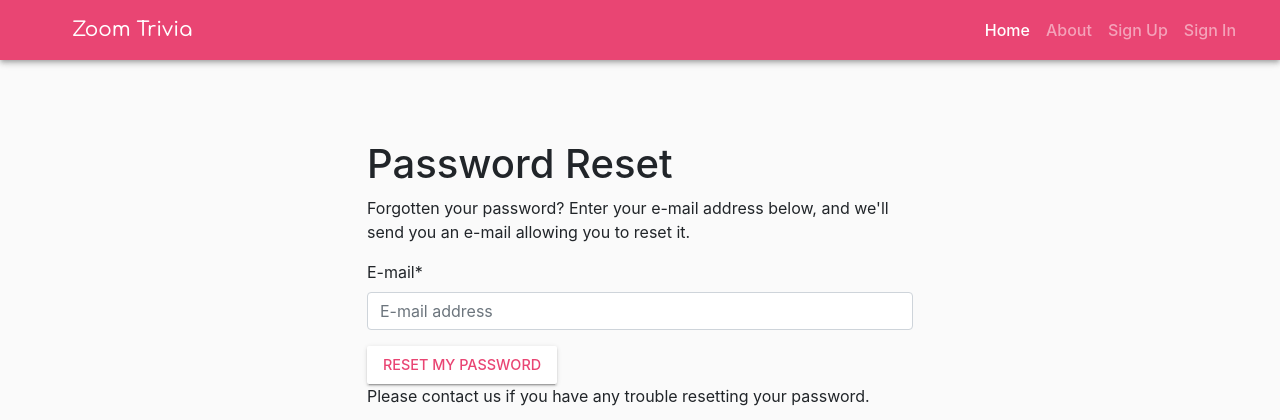
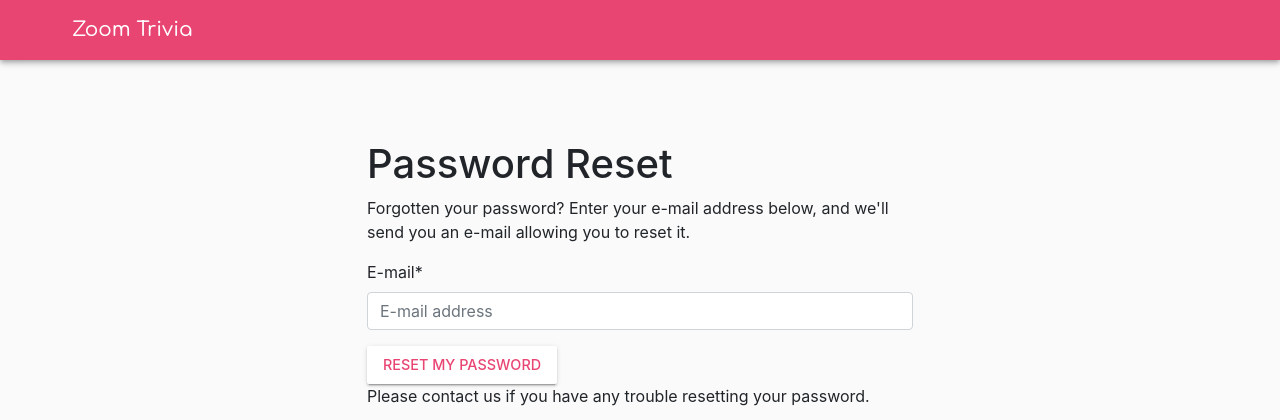
Before and after one commit to ariannedee/zoom-trivia, a Django app: page /accounts/password/reset/ in a window 1280 px wide. Shown: the top 420 px of the page. Run offline with Django 3.2, Linux system fonts and the light colour scheme; some libraries are stand-ins or nearby versions.

Commit message:
Remove unused nav items

```diff
--- a/zoom_trivia/templates/base.html
+++ b/zoom_trivia/templates/base.html
@@ -46,29 +46,10 @@
 
       <div class="collapse navbar-collapse justify-content-end" id="navbarSupportedContent">
         <ul class="navbar-nav">
-          <li class="nav-item active">
-            <a class="nav-link" href="{% url 'games:home' %}">Home <span class="sr-only">(current)</span></a>
-          </li>
-          <li class="nav-item">
-            <a class="nav-link" href="{% url 'about' %}">About</a>
-          </li>
           {% if request.user.is_authenticated %}
             <li class="nav-item">
               {# URL provided by django-allauth/account/urls.py #}
-              <a class="nav-link" href="{% url 'users:detail' request.user.username %}">{% trans "My Profile" %}</a>
-            </li>
-            <li class="nav-item">
-              {# URL provided by django-allauth/account/urls.py #}
               <a class="nav-link" href="{% url 'account_logout' %}">{% trans "Sign Out" %}</a>
-            </li>
-          {% else %}
-            <li class="nav-item">
-              {# URL provided by django-allauth/account/urls.py #}
-              <a id="sign-up-link" class="nav-link" href="{% url 'account_signup' %}">{% trans "Sign Up" %}</a>
-            </li>
-            <li class="nav-item">
-              {# URL provided by django-allauth/account/urls.py #}
-              <a id="log-in-link" class="nav-link" href="{% url 'account_login' %}">{% trans "Sign In" %}</a>
             </li>
           {% endif %}
         </ul>
```
